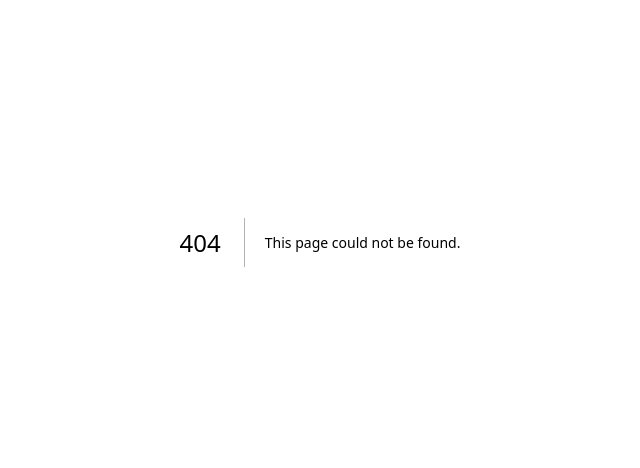
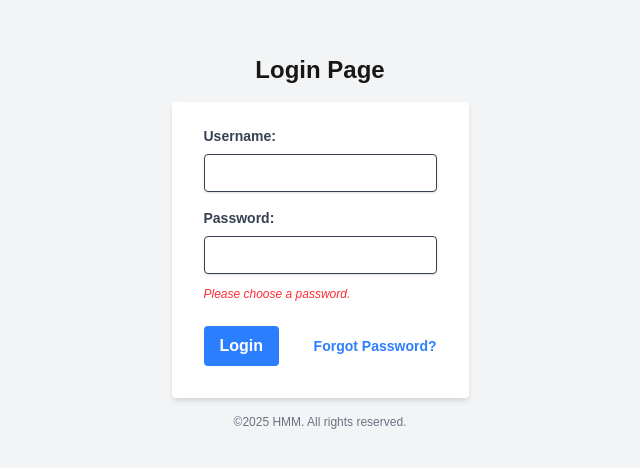
Before and after one commit to hemantmm/StockMarketAnalysis, a Next.js app in the folder frontend/: page /Login in a window 1280 px wide. Before the commit this address had no page. Shown: the part 158-626 px from the top of the page, without its empty margins (320-960 px from the left). Built offline with nearby package versions, Linux system fonts and the light colour scheme.

Commit message:
feat: login page

```diff
--- /dev/null
+++ b/frontend/src/app/Login/page.tsx
@@ -0,0 +1,60 @@
+'use client';
+// import { useRouter } from "next/router";
+import { useRouter } from 'next/navigation';
+
+const LoginPage = () => {
+  const router = useRouter();
+
+  const handleHomePage = () => {
+    router.push('/');
+
+  };
+  return (
+    <div className="flex flex-col items-center justify-center min-h-screen bg-gray-100">
+      <h1 className="text-2xl font-bold mb-4">Login Page</h1>
+      <form className="bg-white shadow-md rounded px-8 pt-6 pb-8 mb-4">
+        <div className="mb-4">
+          <label className="block text-gray-700 text-sm font-bold mb-2" htmlFor="username">
+            Username:
+          </label>
+          <input
+            className="shadow appearance-none border rounded w-full py-2 px-3 text-gray-700 leading-tight focus:outline-none focus:shadow-outline"
+            type="text"
+            id="username"
+            name="username"
+            required
+          />
+        </div>
+        <div className="mb-6">
+          <label className="block text-gray-700 text-sm font-bold mb-2" htmlFor="password">
+            Password:
+          </label>
+          <input
+            className="shadow appearance-none border rounded w-full py-2 px-3 text-gray-700 mb-3 leading-tight focus:outline-none focus:shadow-outline"
+            type="password"
+            id="password"
+            name="password"
+            required
+          />
+          <p className="text-red-500 text-xs italic">Please choose a password.</p>
+        </div>
+        <div className="flex items-center justify-between">
+          <button
+            className="bg-blue-500 hover:bg-blue-700 text-white font-bold py-2 px-4 rounded focus:outline-none focus:shadow-outline"
+            onClick={handleHomePage}
+          >
+            Login
+          </button>
+          <a className="inline-block align-baseline font-bold text-sm text-blue-500 hover:text-blue-800" href="#">
+            Forgot Password?
+          </a>
+        </div>
+      </form>
+      <p className="text-center text-gray-500 text-xs">
+        &copy;2025 HMM. All rights reserved.
+      </p>
+    </div>
+
+  );
+}
+export default LoginPage;
--- a/frontend/src/app/page.tsx
+++ b/frontend/src/app/page.tsx
@@ -9,6 +9,7 @@ import { FaArrowTrendDown } from "react-icons/fa6";
 import fetchStockData from './stockDataAPI';
 import {Chart as ChartJS, LineElement, LinearScale, CategoryScale, PointElement, Tooltip,Legend} from 'chart.js';
 import { Line } from 'react-chartjs-2';
+import { useRouter } from 'next/navigation';
 
 ChartJS.register(LineElement, LinearScale, CategoryScale, PointElement, Tooltip, Legend);
 
@@ -31,6 +32,7 @@ const StockSearch = () => {
   const [stockPriceData, setStockPriceData] = useState<Array<[string,string]>>([]);
   const [periodWise, setPeriodWise] = useState('1m');
   const [predictedPrice, setPredictedPrice] = useState<number | null>(null);
+  const router = useRouter();
 
 
 
@@ -85,7 +87,16 @@ const StockSearch = () => {
     }
   };
 
+  const handleLogin = () => {
+    router.push('/Login');
+
+  };
+
   return (
+    <div>
+      <div className='flex p-4 bg-gray-100 mr-0'>
+          <button className='p-2 ml-auto bg-blue-500 text-white rounded-lg cursor-pointer' onClick={handleLogin}>Login</button>
+      </div>
     <div className="max-w-lg mx-auto p-4">
       <h1 className="text-3xl font-semibold text-center">Stock Market Search</h1>
       <div className="mt-4 flex space-x-4">
@@ -303,6 +314,7 @@ const StockSearch = () => {
   )
 }
     </div>
+    </div>
   );
 };
 
```
